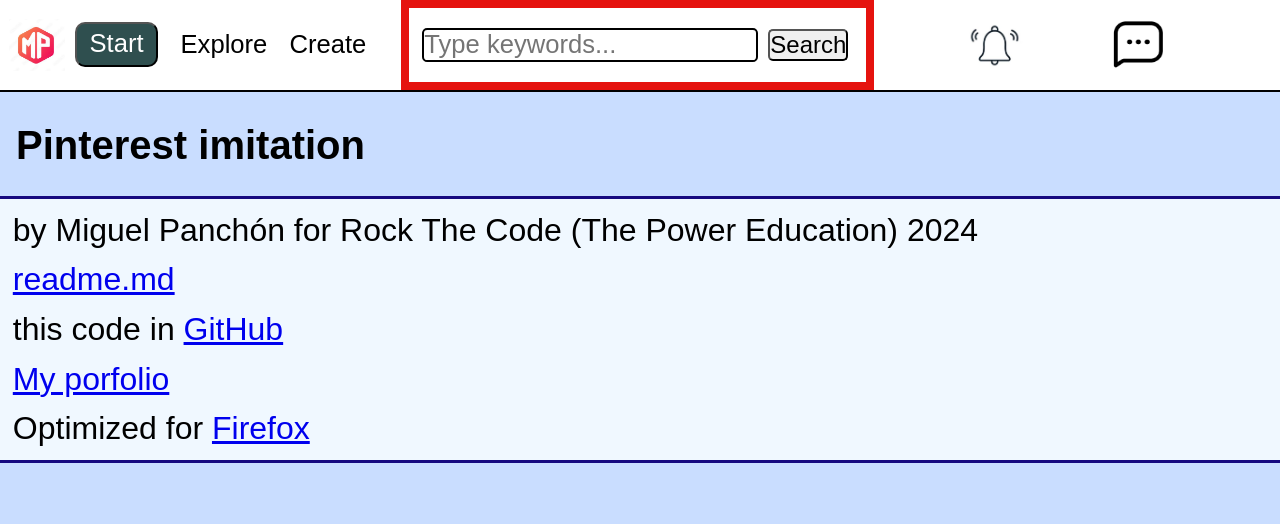
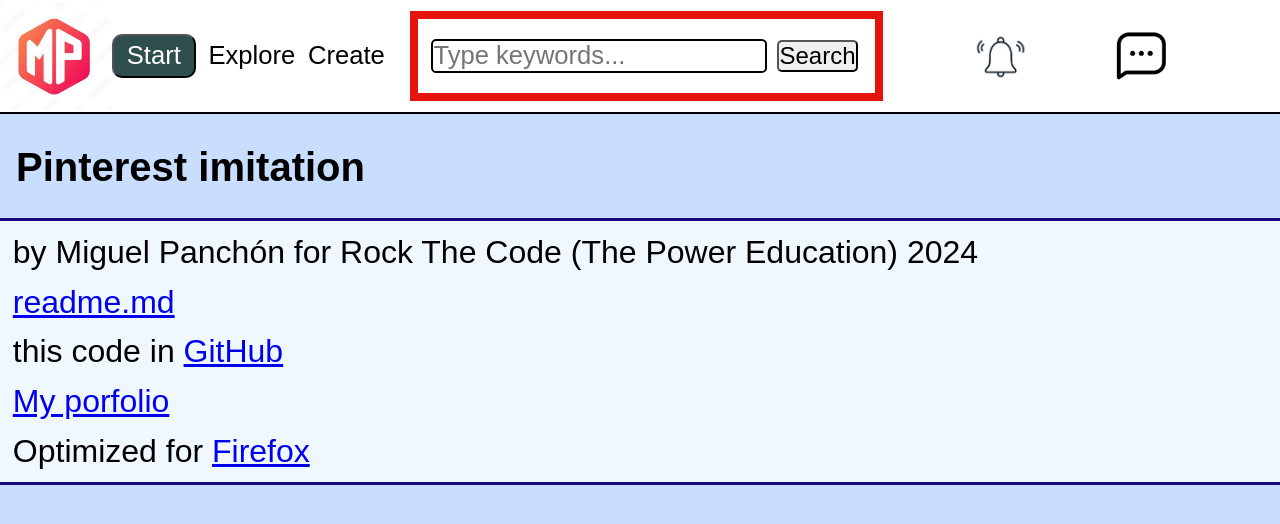
Before and after one commit to miguelpanchon/Pinterest, a website built with Vite: page index.html in a window 1280 px wide. Built offline with nearby package versions, Linux system fonts and the light colour scheme; no server answers.

Commit message:
commit html correction to eliminate an error (logoClick not defined)

```diff
--- a/index.html
+++ b/index.html
@@ -14,8 +14,7 @@
   <aside>
 
     <section class="invisible5">
-      <img class="img_logo" src="./MP_logo.JPG" alt="logo Miguel Panchon inspired vaguely from Pinterest"
-        onclick="logoClick()">
+      <img class="img_logo" src="./MP_logo.JPG" alt="logo Miguel Panchon inspired vaguely from Pinterest">
       <button class="btn_start tooltip invisible3">Start<span class="tooltiptext">inactive</span></button>
       <button class="btn_explore tooltip invisible2">Explore<span class="tooltiptext">inactive</span></button>
       <button class="btn_create tooltip invisible1">Create<span class="tooltiptext">inactive</span></button>
--- a/src/Components/Aside/aside.css
+++ b/src/Components/Aside/aside.css
@@ -189,5 +189,13 @@
 ********************** */
 /* Styles for PCs or laptops with a minimum width of 1024 pixels */
 @media (min-width: 1024px) {
+  .img_logo {
+    height: 7rem;
+    width: 7rem;
+    padding-top:2px;
+    padding-bottom:2px;
+    /* aspect-ratio: 1/1;  */
+  }
+
 
 }
```
